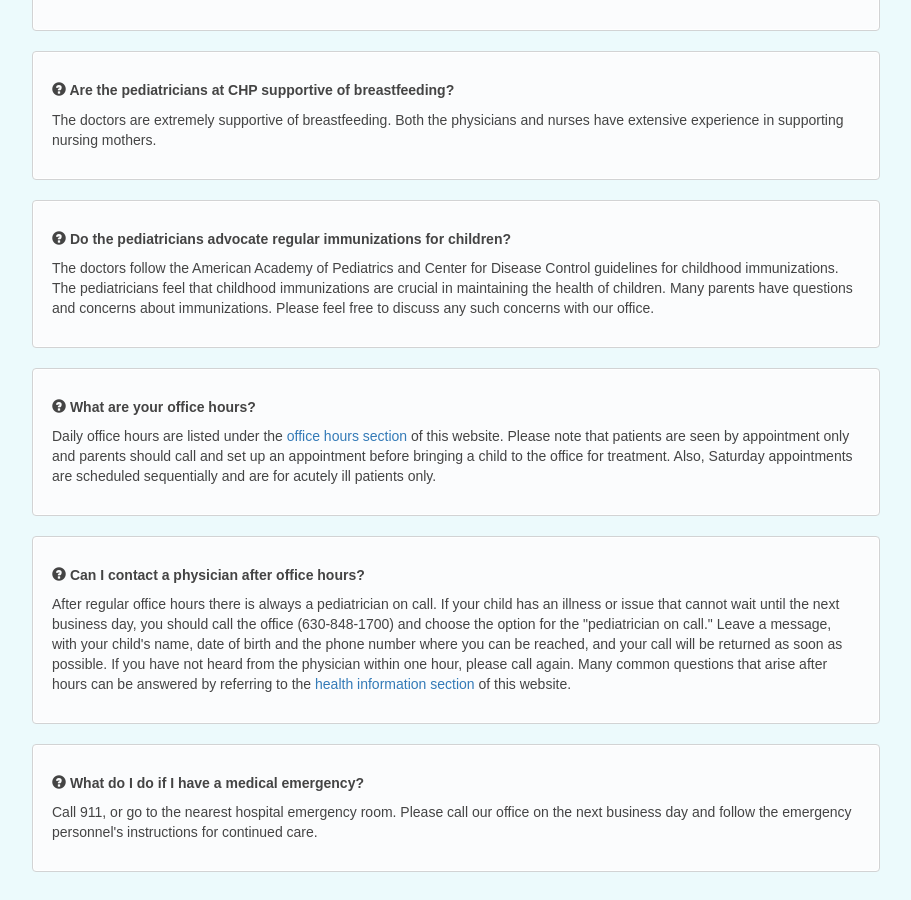
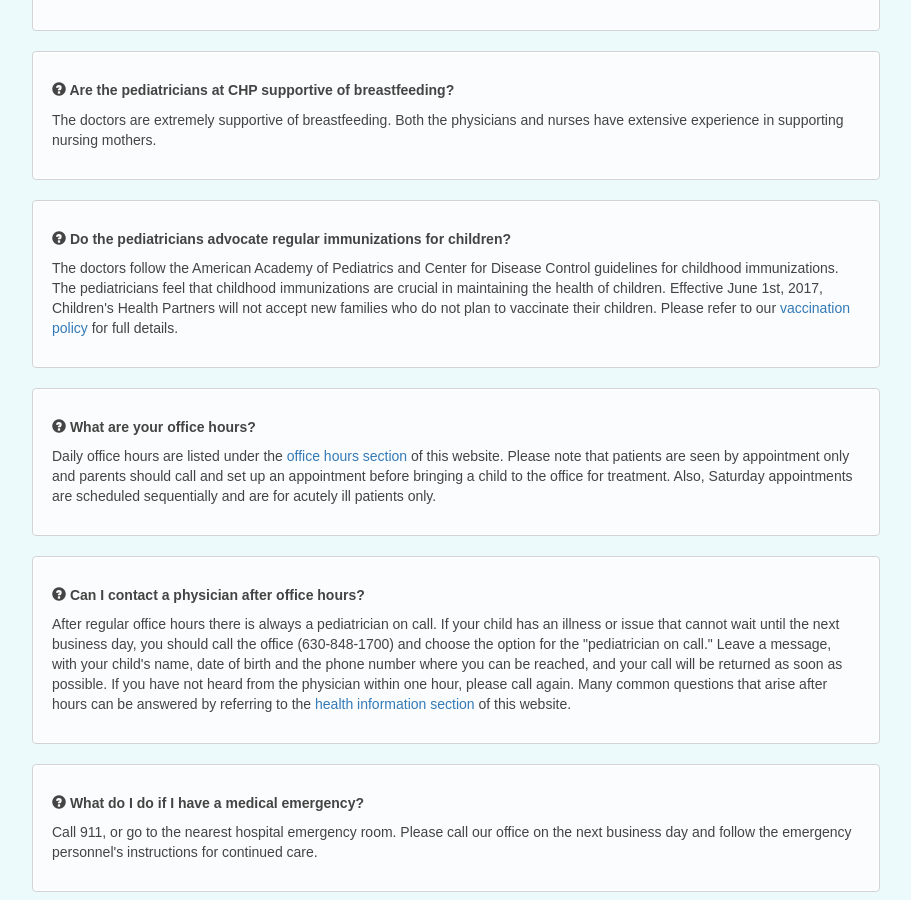
Before and after one commit to chpweb/web, a Jekyll site: the page built from new-patients.html, in a window 1280 px wide and 900 px high, scrolled down 1394 px. Shown: the whole window, without its empty margins (38-949 px from the left). Built offline with Jekyll 4.4.1, drawn with Linux system fonts in a browser that asks for light colours; some web fonts are replaced; comment, search, counter and statistics services are not loaded.

Commit message:
Update new-patients.html

```diff
--- a/new-patients.html
+++ b/new-patients.html
@@ -62,8 +62,8 @@
 
           <div class="well">
             <h5><i class="glyphicon glyphicon-question-sign"></i> Do the pediatricians advocate regular immunizations for children?</h5>
-            <p>The doctors follow the American Academy of Pediatrics and Center for Disease Control guidelines for childhood immunizations. The pediatricians feel that childhood immunizations are crucial in maintaining the health of children. Many parents
-              have questions and concerns about immunizations. Please feel free to discuss any such concerns with our office.</p>
+            <p>The doctors follow the American Academy of Pediatrics and Center for Disease Control guidelines for childhood immunizations. The pediatricians feel that childhood immunizations are crucial in maintaining the health of children. Effective June 1st, 2017,
+              Children's Health Partners will not accept new families who do not plan to vaccinate their children.  Please refer to our <a href="/vaccine-policy.html">vaccination policy</a> for full details.</p>
           </div>
 
           <div class="well">
```
